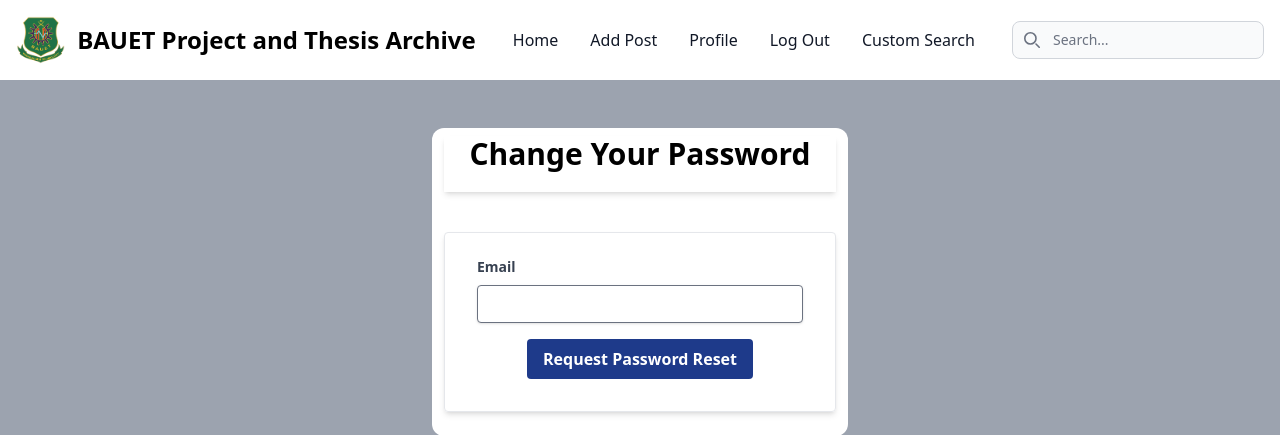
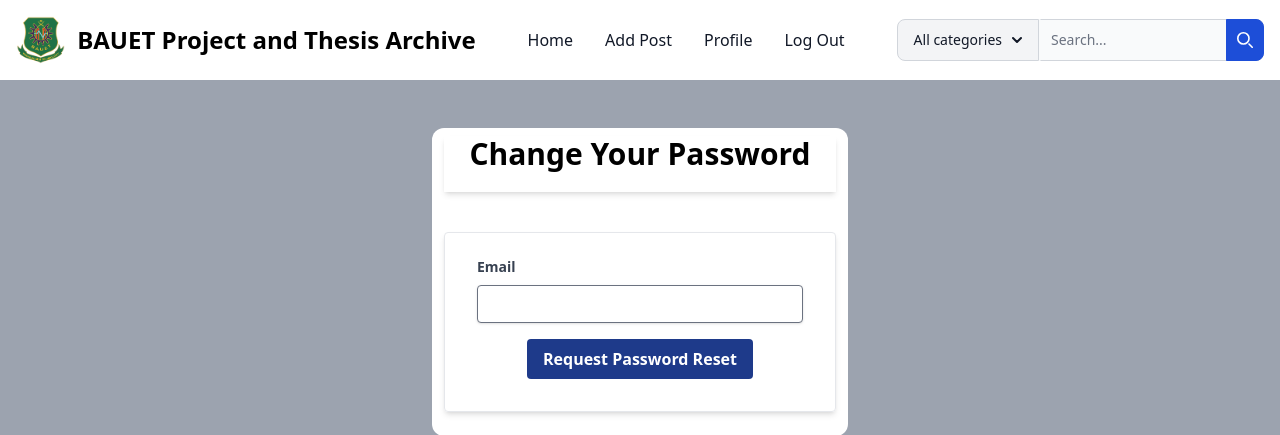
Before and after one commit to ratulhasan001/bauet-thesis-archive, a Django app: page /accounts/password_reset/ in a window 1280 px wide. Shown: the top 435 px of the page. Run offline with Django 4.2, Linux system fonts and the light colour scheme; the visitor is signed in with stand-in values (Sample User, id 1); parts of the project's set-up code (start-up, migrations or seed data) failed here and were passed over; some libraries are stand-ins or nearby versions.

Commit message:
Add a category dropdown to the navbar search
The search bar is shown only to logged-in users and searches by title,
supervisor or year. Rebuilds the Tailwind CSS.

```diff
--- a/archive_project/core/templates/navbar.html
+++ b/archive_project/core/templates/navbar.html
@@ -1,7 +1,7 @@
 {% load static %}
 <nav class="bg-white border-gray-200 dark:bg-gray-900">
   <div
-    class="max-w-screen-xl flex flex-wrap items-center justify-between mx-auto p-4"
+    class="max-w-screen-3xl flex flex-wrap items-center justify-between p-4"
   >
     <a
       href="{% url 'homepage' %}"
@@ -46,35 +46,45 @@
 
       <div class="relative hidden md:block">
         <!-- Search Form -->
-        <form action="{% url 'search_posts' %}" method="GET">
-          <div
-            class="absolute inset-y-0 start-0 flex items-center ps-3 pointer-events-none"
-          >
-            <svg
-              class="w-4 h-4 text-gray-500 dark:text-gray-400"
-              aria-hidden="true"
-              xmlns="http://www.w3.org/2000/svg"
-              fill="none"
-              viewBox="0 0 20 20"
-            >
-              <path
-                stroke="currentColor"
-                stroke-linecap="round"
-                stroke-linejoin="round"
-                stroke-width="2"
-                d="m19 19-4-4m0-7A7 7 0 1 1 1 8a7 7 0 0 1 14 0Z"
-              />
-            </svg>
-            <span class="sr-only">Search icon</span>
-          </div>
-          <input
-            type="text"
-            name="q"
-            id="search-navbar"
-            class="block w-full p-2 ps-10 text-sm text-gray-900 border border-gray-300 rounded-lg bg-gray-50 focus:ring-blue-500 focus:border-blue-500 dark:bg-gray-700 dark:border-gray-600 dark:placeholder-gray-400 dark:text-white dark:focus:ring-blue-500 dark:focus:border-blue-500"
-            placeholder="Search..."
-          />
+
+        {% if user.is_authenticated %}
+        <form class="max-w-lg mx-auto" method="GET" action="{% url 'search_posts' %}">
+            <div class="flex">
+                <button id="dropdown-button" data-dropdown-toggle="dropdown" class="flex-shrink-0 z-10 inline-flex items-center py-2.5 px-4 text-sm font-medium text-center text-gray-900 bg-gray-100 border border-gray-300 rounded-s-lg hover:bg-gray-200 focus:ring-4 focus:outline-none focus:ring-gray-100 dark:bg-gray-700 dark:hover:bg-gray-600 dark:focus:ring-gray-700 dark:text-white dark:border-gray-600" type="button">
+                    All categories
+                    <svg class="w-2.5 h-2.5 ms-2.5" aria-hidden="true" xmlns="http://www.w3.org/2000/svg" fill="none" viewBox="0 0 10 6">
+                        <path stroke="currentColor" stroke-linecap="round" stroke-linejoin="round" stroke-width="2" d="m1 1 4 4 4-4"/>
+                    </svg>
+                </button>
+                <div id="dropdown" class="z-10 hidden bg-white divide-y divide-gray-100 rounded-lg shadow w-44 dark:bg-gray-700">
+                    <ul class="py-2 text-sm text-gray-700 dark:text-gray-200" aria-labelledby="dropdown-button">
+                        <li>
+                            <button type="button" class="inline-flex w-full px-4 py-2 hover:bg-gray-100 dark:hover:bg-gray-600 dark:hover:text-white" data-category="title">Title</button>
+                        </li>
+                        <li>
+                            <button type="button" class="inline-flex w-full px-4 py-2 hover:bg-gray-100 dark:hover:bg-gray-600 dark:hover:text-white" data-category="supervisor">Supervisor</button>
+                        </li>
+                        <li>
+                            <button type="button" class="inline-flex w-full px-4 py-2 hover:bg-gray-100 dark:hover:bg-gray-600 dark:hover:text-white" data-category="year">Year</button>
+                        </li>
+                    </ul>
+                </div>
+                <div class="relative w-full">
+                    <input type="hidden" id="search-category" name="category" value="title">
+                    <input type="search" id="search-dropdown" name="q" class="block p-2.5 w-full z-20 text-sm text-gray-900 bg-gray-50 rounded-e-lg border-s-gray-50 border-s-2 border border-gray-300 focus:ring-blue-500 focus:border-blue-500 dark:bg-gray-700 dark:border-s-gray-700  dark:border-gray-600 dark:placeholder-gray-400 dark:text-white dark:focus:border-blue-500" placeholder="Search..." required />
+                    <button type="submit" class="absolute top-0 end-0 p-2.5 text-sm font-medium h-full text-white bg-blue-700 rounded-e-lg border border-blue-700 hover:bg-blue-800 focus:ring-4 focus:outline-none focus:ring-blue-300 dark:bg-blue-600 dark:hover:bg-blue-700 dark:focus:ring-blue-800">
+                        <svg class="w-4 h-4" aria-hidden="true" xmlns="http://www.w3.org/2000/svg" fill="none" viewBox="0 0 20 20">
+                            <path stroke="currentColor" stroke-linecap="round" stroke-linejoin="round" stroke-width="2" d="m19 19-4-4m0-7A7 7 0 1 1 1 8a7 7 0 0 1 14 0Z"/>
+                        </svg>
+                        <span class="sr-only">Search</span>
+                    </button>
+                </div>
+            </div>
         </form>
+
+        {% endif %}
+
+
       </div>
       <button
         data-collapse-toggle="navbar-search"
@@ -101,6 +111,28 @@
         </svg>
       </button>
     </div>
+
+
+
+
+    <script>
+        document.querySelectorAll('#dropdown button').forEach(button => {
+            button.addEventListener('click', function() {
+                const category = this.getAttribute('data-category');
+                document.getElementById('search-category').value = category;
+                document.getElementById('dropdown-button').textContent = this.textContent;
+            });
+        });
+
+    </script>
+
+
+
+
+
+
+
+
 
     <div
       class="items-center justify-between hidden w-full md:flex md:w-auto md:order-1"
@@ -170,13 +202,7 @@
             >Log Out</a
           >
         </li>
-        <li>
-          <a
-            href="#"
-            class="block py-2 px-3 text-gray-900 rounded hover:bg-gray-100 md:hover:bg-transparent md:hover:text-blue-700 md:p-0 dark:text-white md:dark:hover:text-blue-500 dark:hover:bg-gray-700 dark:hover:text-white md:dark:hover:bg-transparent dark:border-gray-700"
-            >Custom Search</a
-          >
-        </li>
+
         {% else %}
         <li>
           <a
--- a/archive_project/theme/static/css/dist/styles.css
+++ b/archive_project/theme/static/css/dist/styles.css
@@ -844,6 +844,10 @@ select {
   top: 10rem;
 }
 
+.end-0 {
+  inset-inline-end: 0px;
+}
+
 .z-20 {
   z-index: 20;
 }
@@ -858,6 +862,10 @@ select {
 
 .z-\[99\] {
   z-index: 99;
+}
+
+.z-10 {
+  z-index: 10;
 }
 
 .m-2 {
@@ -974,6 +997,38 @@ select {
   margin-top: 1.25rem;
 }
 
+.ms-2\.5 {
+  margin-inline-start: 0.625rem;
+}
+
+.ml-4 {
+  margin-left: 1rem;
+}
+
+.mr-8 {
+  margin-right: 2rem;
+}
+
+.mr-10 {
+  margin-right: 2.5rem;
+}
+
+.ml-5 {
+  margin-left: 1.25rem;
+}
+
+.ml-14 {
+  margin-left: 3.5rem;
+}
+
+.ml-10 {
+  margin-left: 2.5rem;
+}
+
+.ml-8 {
+  margin-left: 2rem;
+}
+
 .block {
   display: block;
 }
@@ -1050,6 +1105,14 @@ select {
   height: 100vh;
 }
 
+.h-2 {
+  height: 0.5rem;
+}
+
+.h-2\.5 {
+  height: 0.625rem;
+}
+
 .min-h-screen {
   min-height: 100vh;
 }
@@ -1110,6 +1173,18 @@ select {
   width: 100vw;
 }
 
+.w-2 {
+  width: 0.5rem;
+}
+
+.w-2\.5 {
+  width: 0.625rem;
+}
+
+.w-44 {
+  width: 11rem;
+}
+
 .max-w-md {
   max-width: 28rem;
 }
@@ -1128,6 +1203,18 @@ select {
 
 .max-w-xs {
   max-width: 20rem;
+}
+
+.max-w-lg {
+  max-width: 32rem;
+}
+
+.max-w-screen-2xl {
+  max-width: 1536px;
+}
+
+.flex-shrink-0 {
+  flex-shrink: 0;
 }
 
 .flex-grow {
@@ -1246,6 +1344,16 @@ select {
   border-top-right-radius: 0.5rem;
 }
 
+.rounded-e-lg {
+  border-start-end-radius: 0.5rem;
+  border-end-end-radius: 0.5rem;
+}
+
+.rounded-s-lg {
+  border-start-start-radius: 0.5rem;
+  border-end-start-radius: 0.5rem;
+}
+
 .border {
   border-width: 1px;
 }
@@ -1260,6 +1368,10 @@ select {
 
 .border-t-4 {
   border-top-width: 4px;
+}
+
+.border-s-2 {
+  border-inline-start-width: 2px;
 }
 
 .border-gray-100 {
@@ -1305,6 +1417,16 @@ select {
   border-color: transparent;
 }
 
+.border-blue-700 {
+  --tw-border-opacity: 1;
+  border-color: rgb(29 78 216 / var(--tw-border-opacity));
+}
+
+.border-s-gray-50 {
+  --tw-border-opacity: 1;
+  border-inline-start-color: rgb(249 250 251 / var(--tw-border-opacity));
+}
+
 .bg-blue-700 {
   --tw-bg-opacity: 1;
   background-color: rgb(29 78 216 / var(--tw-bg-opacity));
@@ -1387,6 +1509,11 @@ select {
 .bg-yellow-400 {
   --tw-bg-opacity: 1;
   background-color: rgb(250 204 21 / var(--tw-bg-opacity));
+}
+
+.bg-gray-100 {
+  --tw-bg-opacity: 1;
+  background-color: rgb(243 244 246 / var(--tw-bg-opacity));
 }
 
 .bg-opacity-60 {
```
Also changed, not shown: other parts of archive_project/theme/static/css/dist/styles.css (+41 -0 lines), archive_project/core/templates/search_bar.html (added).
